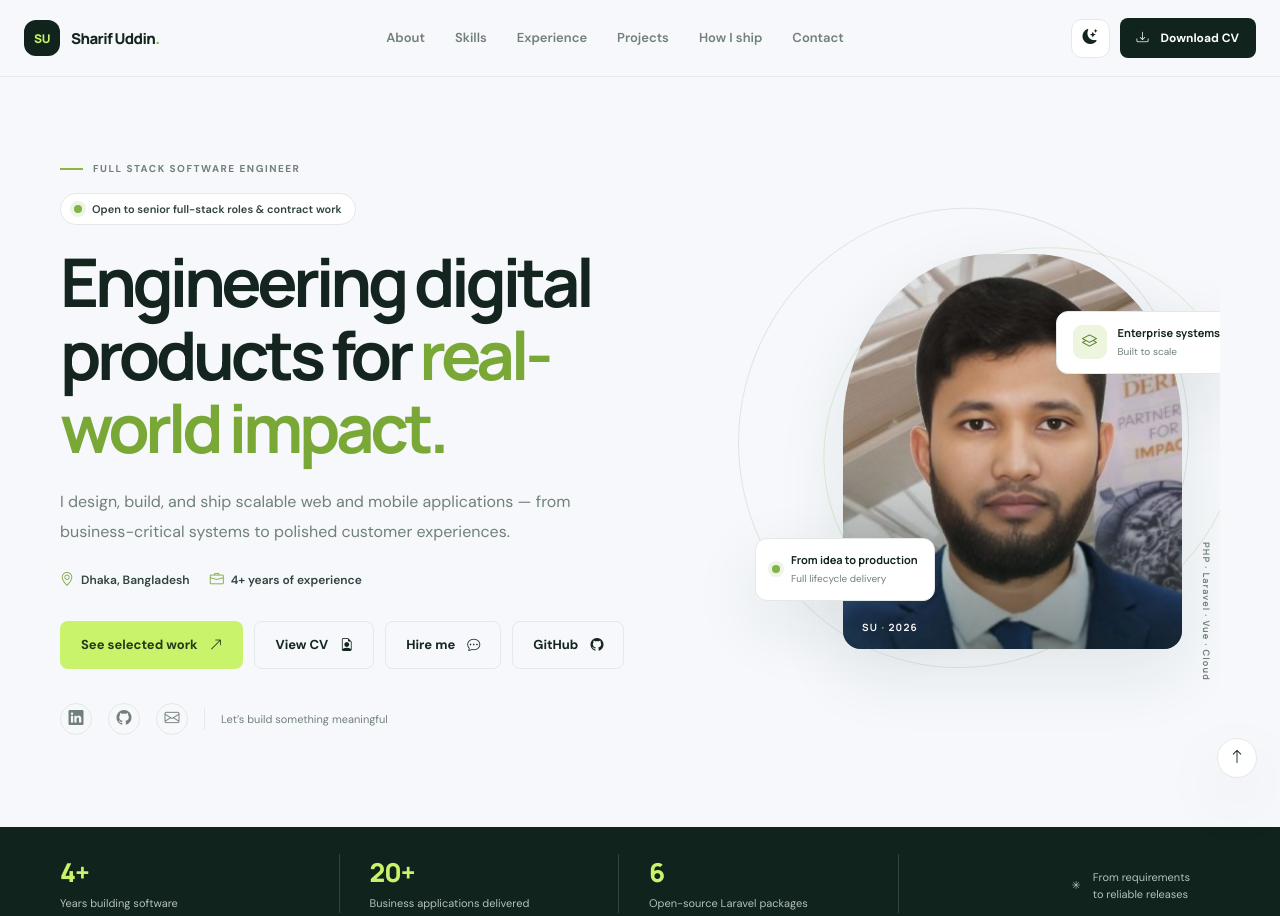
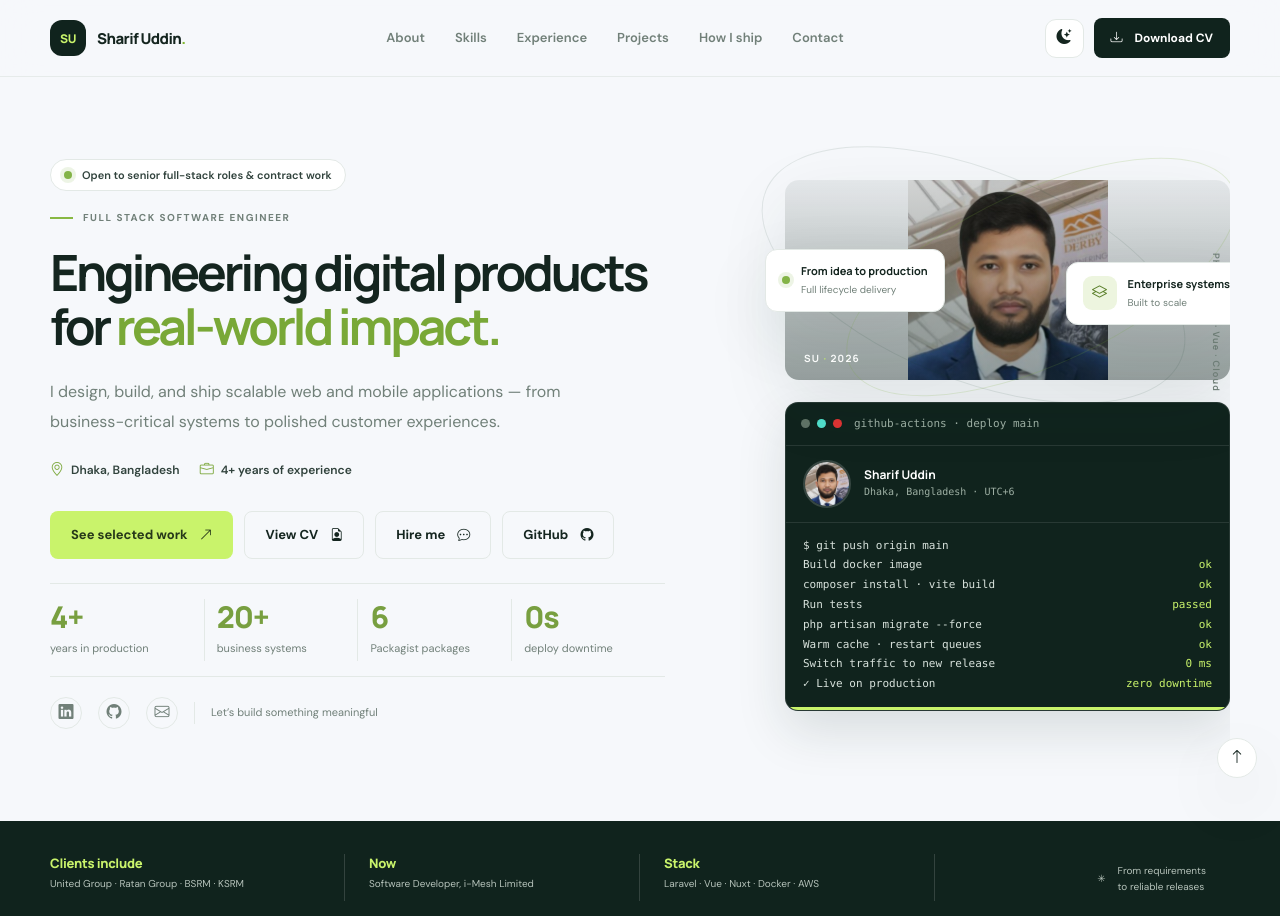
Before and after one commit to sharifWebDev/sharifwebdev.github.io, a website: page index.html in a window 1280 px wide. Shown: the top 916 px of the page. Drawn offline with nearby package versions, Linux system fonts and the light colour scheme.

Commit message:
design update

```diff
--- a/assets/css/portfolio.css
+++ b/assets/css/portfolio.css
@@ -13,6 +13,8 @@
   --deep-soft: #183129;
   --header-bg: rgba(246, 248, 251, 0.88);
   --shadow: 0 24px 70px rgba(26, 50, 39, 0.09);
+  --container-7xl: 1280px;
+  --container-6xl: 1180px;
   font-family: "DM Sans", sans-serif;
   scroll-padding-top: 88px;
 }
@@ -40,9 +42,9 @@ a { color: inherit; text-decoration: none; }
 button { font: inherit; }
 img { display: block; max-width: 100%; }
 .hidden { display: none !important; }
-.section-shell { width: min(1160px, calc(100% - 48px)); margin-inline: auto; }
+.section-shell { width: min(var(--container-6xl), calc(100% - 48px)); margin-inline: auto; }
 .site-header { position: sticky; top: 0; z-index: 50; background: var(--header-bg); border-bottom: 1px solid color-mix(in srgb, var(--line) 80%, transparent); backdrop-filter: blur(18px); }
-.nav-wrap { min-height: 76px; width: min(1280px, calc(100% - 48px)); margin: auto; display: flex; align-items: center; justify-content: space-between; gap: 28px; }
+.nav-wrap { min-height: 76px; width: min(var(--container-6xl), calc(100% - 48px)); margin: auto; display: flex; align-items: center; justify-content: space-between; gap: 28px; }
 .brand { display: inline-flex; align-items: center; gap: 11px; font: 800 15px/1 "Manrope", sans-serif; letter-spacing: -.04em; white-space: nowrap; }
 .brand-mark { display: grid; width: 36px; height: 36px; place-items: center; border-radius: 12px; background: var(--deep); color: var(--accent); font: 800 12px "Manrope", sans-serif; letter-spacing: -.03em; }
 .brand-dot { color: #82b831; }
@@ -74,25 +76,29 @@ img { display: block; max-width: 100%; }
 .hero-availability { display: inline-flex; align-items: center; gap: 10px; margin: -8px 0 20px; padding: 6px 13px; border: 1px solid var(--line); border-radius: 999px; background: var(--surface); color: var(--ink-soft); font-size: 11px; font-weight: 600; }
 h1, h2, h3, p { margin-top: 0; }
 h1, h2, h3 { font-family: "Manrope", sans-serif; }
-.hero h1 { max-width: 690px; margin: 0; font-size: clamp(43px, 5.25vw, 70px); font-weight: 700; letter-spacing: -.065em; line-height: 1.08; }
+.hero h1 { max-width: 690px; margin: 0; font-size: clamp(43px, 5.25vw, 50px); font-weight: 700; letter-spacing: -.065em; line-height: 1.08; }
 .hero h1 span, .section-heading h2 span, .open-source-intro h2 span, .contact-inner h2 span { color: #79a837; }
 .hero-intro { max-width: 535px; margin: 24px 0 22px; color: var(--muted); font-size: 16px; line-height: 1.85; }
 .hero-meta { display: flex; flex-wrap: wrap; gap: 20px; color: var(--ink-soft); font-size: 12px; font-weight: 600; }
 .hero-meta span { display: flex; align-items: center; gap: 7px; }
 .hero-meta i { color: #7ca83c; font-size: 14px; }
 .hero-actions { display: flex; flex-wrap: wrap; gap: 11px; margin-top: 29px; }
-.hero-socials { display: flex; align-items: center; gap: 16px; margin-top: 34px; color: var(--muted); }
+.hero-socials { display: flex; align-items: center; gap: 16px; margin-top: 20px; color: var(--muted); }
 .hero-socials a { display: grid; width: 32px; height: 32px; place-items: center; border: 1px solid var(--line); border-radius: 50%; transition: background .2s, color .2s; }
 .hero-socials a:hover { background: var(--deep); color: white; }
 .social-rule { width: 1px; height: 22px; background: var(--line); }
 .social-caption { font-size: 11px; }
-.hero-visual { position: relative; width: min(100%, 445px); height: 440px; justify-self: end; }
+.hero-visual { position: relative; width: min(100%, 445px); justify-self: end; }
+.hero-art { position: relative; width: 100%; height: 200px;
+background-image: linear-gradient(180deg, rgba(16, 35, 29, .08), rgba(16, 35, 29, .42)), url('../images/sharif-uddin.jpg');
+background-repeat: no-repeat;
+background-size: contain;
+background-position: center 26%;
+border-radius: 14px;
+box-shadow: var(--shadow); }
 .hero-orbit { position: absolute; border: 1px solid rgba(125, 169, 58, .18); border-radius: 50%; transform: rotate(-25deg); }
 .orbit-one { inset: 5% -5% 8% 10%; }
 .orbit-two { inset: -5% 7% 0 -8%; transform: rotate(22deg); border-color: rgba(25, 58, 45, .1); }
-.portrait-frame { position: absolute; inset: 25px 38px 20px 68px; overflow: hidden; border-radius: 44% 44% 18px 18px; background: #dce5d6; box-shadow: var(--shadow); }
-.portrait-frame::after { position: absolute; inset: 48% 0 0; content: ""; background: linear-gradient(transparent, rgba(16, 35, 29, .5)); }
-.portrait-frame img { width: 100%; height: 100%; object-fit: cover; object-position: center 26%; }
 .portrait-index { position: absolute; z-index: 1; bottom: 15px; left: 19px; color: white; font: 700 10px "Manrope", sans-serif; letter-spacing: .12em; }
 .portrait-index span { color: var(--accent); }
 .floating-card { position: absolute; z-index: 2; display: flex; align-items: center; gap: 11px; padding: 13px 16px; background: var(--surface); border: 1px solid var(--line); border-radius: 12px; box-shadow: var(--shadow); }
@@ -106,14 +112,38 @@ h1, h2, h3 { font-family: "Manrope", sans-serif; }
 .availability-dot { width: 8px; height: 8px; flex: 0 0 auto; border-radius: 50%; background: #83b347; box-shadow: 0 0 0 4px rgba(131, 179, 71, .14); }
 .visual-caption { position: absolute; right: 7px; bottom: -12px; color: var(--muted); font: 700 9px "Manrope", sans-serif; letter-spacing: .12em; writing-mode: vertical-rl; }
 
+.hero-additions { width: 100%; margin-top: 24px; padding-block: 15px; border-block: 1px solid var(--line); }
+.hero-additions .stats { display: grid; grid-template-columns: repeat(4, minmax(0, 1fr)); gap: 0; }
+.hero-additions .stats > div { min-width: 0; padding-inline: 12px; border-left: 1px solid var(--line); }
+.hero-additions .stats > div:first-child { padding-left: 0; border-left: 0; }
+.hero-additions .stats b { display: block; color: #789f40; font: 800 30px/1.2 "Manrope", sans-serif; letter-spacing: -.04em; }
+.hero-additions .stats span { color: var(--muted); font-size: 11px; }
+.hero-visual .term { margin-top: 22px; overflow: hidden; border: 1px solid rgba(255, 255, 255, .1); border-radius: 13px; background: var(--deep); box-shadow: 0 20px 50px rgba(26, 50, 39, .13); color: #d8e2dc; font: 11px/1.8 "SFMono-Regular", Consolas, "Liberation Mono", monospace; }
+.hero-visual .tb { display: flex; align-items: center; gap: 7px; padding: 11px 15px; border-bottom: 1px solid rgba(255, 255, 255, .1); }
+.hero-visual .tb i { width: 9px; height: 9px; border-radius: 50%; background: #607367; }
+.hero-visual .tb i.dot-2 {background: #59f5e0e5; }
+.hero-visual .tb i.dot-3 {background: #ff3737de; }
+.hero-visual .tb span { margin-left: 5px; color: #9eb0a4; }
+.hero-visual .pf { display: flex; align-items: center; gap: 13px; padding: 14px 17px; border-bottom: 1px solid rgba(255, 255, 255, .1); }
+.hero-visual .pf img { width: 48px; height: 48px; flex: 0 0 auto; border: 2px solid rgba(255, 255, 255, .16); border-radius: 50%; object-fit: cover; }
+.hero-visual .pf b, .hero-visual .pf span { display: block; }
+.hero-visual .pf b { color: #fff; font: 700 12px "Manrope", sans-serif; }
+.hero-visual .pf span { color: #9eb0a4; font-size: 10px; }
+.hero-visual #log { min-height: 0; padding: 13px 17px; }
+.hero-visual #log div { display: flex; justify-content: space-between; gap: 12px; transition: opacity .3s, transform .3s; }
+.hero-visual #log em { color: var(--accent); font-style: normal; }
+.hero-visual #log.is-animating div { opacity: 0; transform: translateY(4px); }
+.hero-visual #log.is-animating div.on { opacity: 1; transform: none; }
+.hero-visual .bar { height: 3px; background: rgba(255, 255, 255, .12); }
+.hero-visual .bar i { display: block; width: 0; height: 100%; background: var(--accent); transition: width .5s; }
 .proof-strip { background: var(--deep); color: white; }
-.proof-inner { width: min(1160px, calc(100% - 48px)); min-height: 113px; margin: auto; display: grid; grid-template-columns: repeat(3, 1fr) 1.15fr; align-items: center; }
-.proof-inner > div { min-height: 47px; padding-inline: 30px; border-right: 1px solid rgba(255, 255, 255, .15); }
+.proof-inner { width: min(var(--container-6xl), calc(100% - 48px)); min-height: 113px; margin: auto; display: grid; grid-template-columns: repeat(4, minmax(0, 1fr)); align-items: center; }
+.proof-inner > div { min-height: 47px; padding-inline: 24px; border-right: 1px solid rgba(255, 255, 255, .15); }
 .proof-inner > div:first-child { padding-left: 0; }
 .proof-inner > div:last-child { border: 0; }
 .proof-inner strong, .proof-inner span { display: block; }
-.proof-inner strong { color: var(--accent); font: 800 26px "Manrope", sans-serif; letter-spacing: -.04em; }
-.proof-inner > div > span { margin-top: 4px; color: #b5c2ba; font-size: 11px; }
+.proof-inner strong { color: var(--accent); font: 800 13px "Manrope", sans-serif; letter-spacing: -.02em; }
+.proof-inner > div > span { margin-top: 4px; color: #b5c2ba; font-size: 10px; line-height: 1.6; }
 .proof-inner .proof-note { display: flex; align-items: center; justify-content: flex-end; gap: 12px; color: #d8e2dc; font-size: 11px; line-height: 1.55; }
 .proof-mark { color: var(--accent); font-size: 24px; }
 
@@ -270,7 +300,7 @@ h1, h2, h3 { font-family: "Manrope", sans-serif; }
 .availability-note .availability-dot { width: 6px; height: 6px; }
 .note-separator { color: #a8b59d; }
 .site-footer { background: var(--deep); color: #d8e2dc; }
-.footer-inner { width: min(1160px, calc(100% - 48px)); min-height: 84px; margin: auto; display: flex; align-items: center; justify-content: space-between; gap: 20px; }
+.footer-inner { width: min(var(--container-6xl), calc(100% - 48px)); min-height: 84px; margin: auto; display: flex; align-items: center; justify-content: space-between; gap: 20px; }
 .footer-inner .brand { color: white; font-size: 12px; }
 .footer-inner .brand-mark { width: 30px; height: 30px; border: 1px solid rgba(255,255,255,.15); }
 .footer-inner > p, .footer-inner > span { margin: 0; color: #99aaa0; font-size: 10px; }
@@ -332,7 +362,6 @@ h1, h2, h3 { font-family: "Manrope", sans-serif; }
   .desktop-nav { gap: 0; }
   .nav-link { padding-inline: 8px; font-size: 11px; }
   .hero { min-height: 580px; gap: 25px; }
-  .hero-visual { height: 380px; }
   .about-layout { gap: 38px; }
   .career-layout { gap: 35px; }
   .open-source-panel { grid-template-columns: 1fr; gap: 25px; padding: 35px; }
@@ -360,10 +389,15 @@ h1, h2, h3 { font-family: "Manrope", sans-serif; }
   .hero { min-height: auto; grid-template-columns: 1fr; gap: 34px; padding-block: 66px 62px; }
   .hero h1 { max-width: 600px; font-size: clamp(43px, 11vw, 62px); }
   .hero-intro { max-width: 520px; font-size: 14px; }
-  .hero-visual { width: min(100%, 390px); height: 375px; justify-self: center; }
-  .portrait-frame { inset: 20px 45px 18px 58px; }
+  .hero-visual { width: min(100%, 390px); justify-self: center; }
+  .hero-art { height: 187.5px; }
   .floating-card-top { right: 0; }
   .floating-card-bottom { left: 0; }
+  .hero-additions { margin-top: 20px; padding-block: 12px; }
+  .hero-additions .stats > div { padding-inline: 7px; }
+  .hero-additions .stats > div:first-child { padding-left: 0; }
+  .hero-additions .stats b { font-size: 24px; }
+  .hero-additions .stats span { font-size: 9px; line-height: 1.4; }
   .proof-inner { grid-template-columns: repeat(2, 1fr); padding-block: 19px; }
   .proof-inner > div { min-height: 66px; display: flex; flex-direction: column; justify-content: center; padding-inline: 15px; border-bottom: 1px solid rgba(255,255,255,.15); }
   .proof-inner > div:nth-child(2) { border-right: 0; }
--- a/assets/js/main.js
+++ b/assets/js/main.js
@@ -427,6 +427,24 @@ document.addEventListener("DOMContentLoaded", () => {
         scrollObserver.observe(section);
     });
 
+    const deployLog = document.getElementById("log");
+    const deployProgress = document.getElementById("pb");
+    if (deployLog && deployProgress) {
+        const deployRows = [...deployLog.children];
+        if (window.matchMedia("(prefers-reduced-motion: reduce)").matches) {
+            deployRows.forEach(row => row.classList.add("on"));
+            deployProgress.style.width = "100%";
+        } else {
+            deployLog.classList.add("is-animating");
+            deployRows.forEach((row, index) => {
+                window.setTimeout(() => {
+                    row.classList.add("on");
+                    deployProgress.style.width = `${((index + 1) / deployRows.length) * 100}%`;
+                }, 400 + index * 420);
+            });
+        }
+    }
+
     // Portfolio Modal logic
 window.openImage = function(src, title, description) {
     const fullView = document.getElementById("fullView");
--- a/index.html
+++ b/index.html
@@ -102,8 +102,8 @@
   <main>
     <section class="hero section-shell" id="home">
       <div class="hero-copy">
+        <div class="hero-availability"><span class="availability-dot"></span> Open to senior full-stack roles &amp; contract work</div>
         <div class="eyebrow"><span class="eyebrow-line"></span> FULL STACK SOFTWARE ENGINEER</div>
-        <div class="hero-availability"><span class="availability-dot"></span> Open to senior full-stack roles &amp; contract work</div>
         <h1>Engineering digital products for <span>real-world impact.</span></h1>
         <p class="hero-intro">
           I design, build, and ship scalable web and mobile applications — from business-critical systems to
@@ -122,6 +122,15 @@
           <a class="button button-outline" href="https://github.com/sharifWebDev" target="_blank"
             rel="noopener noreferrer">GitHub <i class="bi bi-github" aria-hidden="true"></i></a>
         </div>
+        <div class="hero-additions">
+          <div class="stats" aria-label="Career statistics">
+            <div><b>4+</b><span>years in production</span></div>
+            <div><b>20+</b><span>business systems</span></div>
+            <div><b>6</b><span>Packagist packages</span></div>
+            <div><b>0s</b><span>deploy downtime</span></div>
+          </div>
+        </div>
+
         <div class="hero-socials" aria-label="Social profiles">
           <a href="https://linkedin.com/in/md-sharif-uddin" target="_blank" rel="noopener noreferrer"
             aria-label="LinkedIn"><i class="bi bi-linkedin" aria-hidden="true"></i></a>
@@ -135,13 +144,10 @@
       </div>
 
       <div class="hero-visual">
+        <div class="hero-art">
           <div class="hero-orbit orbit-one"></div>
           <div class="hero-orbit orbit-two"></div>
-        <div class="portrait-frame">
-          <img src="./assets/images/sharif-uddin.jpg" alt="Portrait of Sharif Uddin" width="440" height="520"
-            fetchpriority="high">
           <div class="portrait-index">SU <span>·</span> 2026</div>
-        </div>
           <div class="floating-card floating-card-top">
             <span class="floating-icon"><i class="bi bi-layers" aria-hidden="true"></i></span>
             <span><strong>Enterprise systems</strong><small>Built to scale</small></span>
@@ -152,13 +158,33 @@
           </div>
           <div class="visual-caption">PHP · Laravel · Vue · Cloud</div>
         </div>
+        <div class="term" aria-label="Deployment pipeline illustration">
+          <div class="tb"><i class="dot-1"></i><i class="dot-2"></i><i class="dot-3"></i><span>github-actions · deploy main</span></div>
+          <div class="pf">
+            <img src="./assets/images/sharif-uddin.jpg" alt="Portrait of Sharif Uddin" width="64" height="64">
+            <div><b>Sharif Uddin</b><span>Dhaka, Bangladesh · UTC+6</span></div>
+          </div>
+          <div id="log">
+            <div><span>$ git push origin main</span></div>
+            <div><span>Build docker image</span><em>ok</em></div>
+            <div><span>composer install · vite build</span><em>ok</em></div>
+            <div><span>Run tests</span><em>passed</em></div>
+            <div><span>php artisan migrate --force</span><em>ok</em></div>
+            <div><span>Warm cache · restart queues</span><em>ok</em></div>
+            <div><span>Switch traffic to new release</span><em>0 ms</em></div>
+            <div><span>✓ Live on production</span><em>zero downtime</em></div>
+          </div>
+          <div class="bar"><i id="pb"></i></div>
+        </div>
+      </div>
+
     </section>
 
     <div class="proof-strip" aria-label="Career highlights">
       <div class="proof-inner">
-        <div><strong>4+</strong><span>Years building software</span></div>
-        <div><strong>20+</strong><span>Business applications delivered</span></div>
-        <div><strong>6</strong><span>Open-source Laravel packages</span></div>
+        <div><strong>Clients include</strong><span>United Group · Ratan Group · BSRM · KSRM</span></div>
+        <div><strong>Now</strong><span>Software Developer, i-Mesh Limited</span></div>
+        <div><strong>Stack</strong><span>Laravel · Vue · Nuxt · Docker · AWS</span></div>
         <div class="proof-note"><span class="proof-mark">✳</span><span>From requirements<br>to reliable releases</span></div>
       </div>
     </div>
```
Lines whose indentation alone changed are shown as unchanged.
